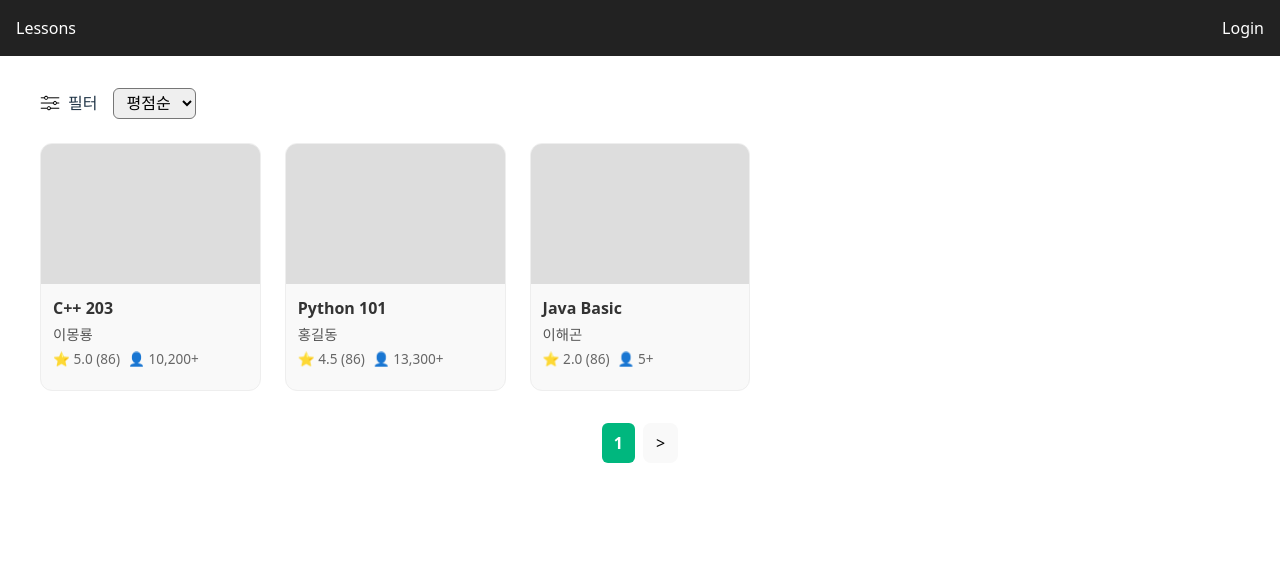
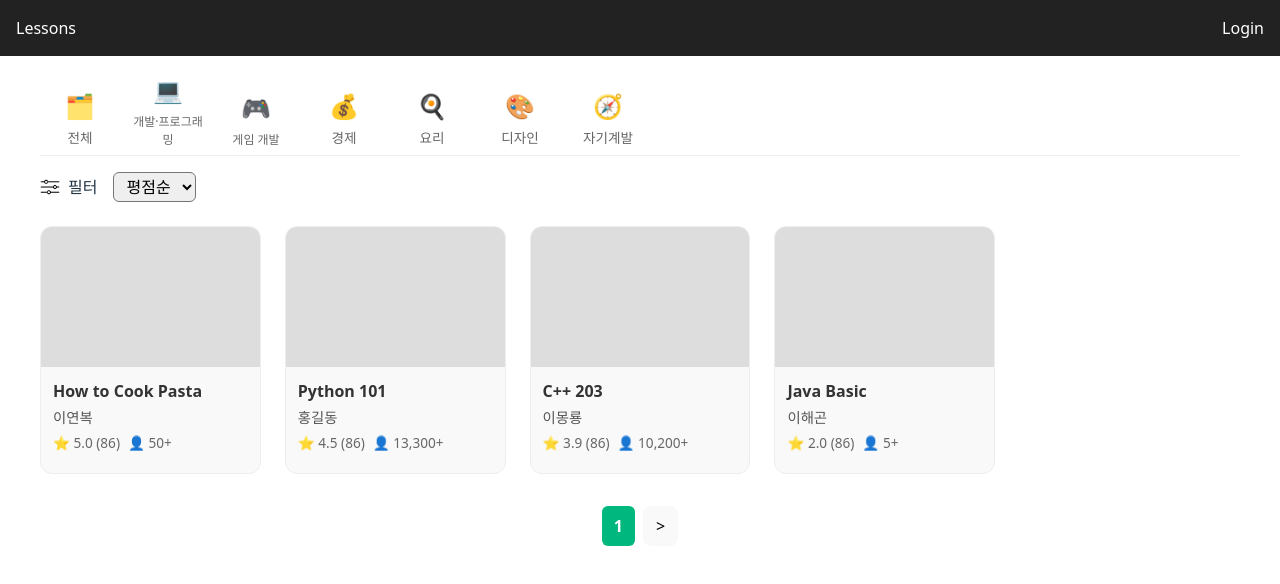
Before and after one commit to DK1603/SkillSwap, a React (Vite) app in the folder frontend/: page / in a window 1280 px wide. Shown: the top 584 px of the page. Built offline with nearby package versions, Linux system fonts and the light colour scheme; no server answers.

Commit message:
250531 | dev : make category navigation

```diff
--- /dev/null
+++ b/frontend/src/components/CategoryNav.jsx
@@ -0,0 +1,49 @@
+import React from 'react';
+
+// key값 변경
+const categories = [
+  { key: '전체', icon: '🗂️', label: '전체' },
+  { key: '프로그래밍', icon: '💻', label: '개발·프로그래밍' },
+  { key: '게임', icon: '🎮', label: '게임 개발' },
+  { key: '경제', icon: '💰', label: '경제' },
+  { key: '요리', icon: '🍳', label: '요리' },
+  { key: '디자인', icon: '🎨', label: '디자인' },
+  { key: '자기계발', icon: '🧭', label: '자기계발' },
+];
+
+export default function CategoryNav({ selected, setSelected }) {
+  return (
+    <div style={{
+      display: 'flex',
+      justifyContent: 'flex-start',
+      alignItems: 'flex-end',
+      gap: '0.5rem',
+      marginTop: '-1rem',
+      borderBottom: '1px solid #eee',
+      marginBottom: '1rem' // 필터와의 간격 생성
+    }}>
+      {categories.map((cat) => (
+        <div
+          key={cat.key}
+          onClick={() => setSelected(cat.key)}
+          style={{
+            width: '80px',
+            display: 'flex',
+            flexDirection: 'column',
+            alignItems: 'center',
+            cursor: 'pointer',
+            color: selected === cat.key ? '#000' : '#666',
+            fontWeight: selected === cat.key ? 'bold' : 'normal',
+            borderBottom: selected === cat.key ? '2px solid #00b77e' : '2px solid transparent',
+            paddingBottom: '0.25rem',
+          }}
+        >
+          <div style={{ fontSize: '1.5rem', marginBottom: '0.3rem' }}>{cat.icon}</div>
+          <div style={{ fontSize: ['프로그래밍', '게임'].includes(cat.key) ? '0.75rem' : '0.85rem' }}>
+              {cat.label}
+          </div>
+        </div>
+      ))}
+    </div>
+  );
+}
--- a/frontend/src/components/LessonFeed.jsx
+++ b/frontend/src/components/LessonFeed.jsx
@@ -1,16 +1,19 @@
 import React, { useState } from 'react';
 import { useNavigate } from 'react-router-dom';
+import CategoryNav from '../components/CategoryNav';
 
 export default function LessonFeed() {
   const navigate = useNavigate();
   const staticLessons = [
-    { id: '1', title: 'Python 101', author: '홍길동', rating: 4.5, students: 13300 },
-    { id: '2', title: 'C++ 203', author: '이몽룡', rating: 5.0, students: 10200 },
-    { id: '3', title: 'Java Basic', author: '이해곤', rating: 2.0, students: 5 }
+    { id: '1', title: 'Python 101', author: '홍길동', rating: 4.5, students: 13300, tags: ['프로그래밍'] },
+    { id: '2', title: 'C++ 203', author: '이몽룡', rating: 3.9, students: 10200, tags: ['프로그래밍'] },
+    { id: '3', title: 'Java Basic', author: '이해곤', rating: 2.0, students: 5, tags: ['프로그래밍'] },
+    { id: '4', title: 'How to Cook Pasta', author: '이연복', rating: 5.0, students: 50, tags: ['요리'] },
   ];
 
   const [lessons] = useState(staticLessons);
-  const [sortMode, setSortMode] = useState('rating'); // 'rating' or 'students'
+  const [sortMode, setSortMode] = useState('rating');
+  const [selectedTag, setSelectedTag] = useState(null);
 
   const sortedLessons = [...lessons].sort((a, b) => {
     if (sortMode === 'rating') return b.rating - a.rating;
@@ -18,9 +21,15 @@ export default function LessonFeed() {
     return 0;
   });
 
+const filteredLessons = selectedTag && selectedTag !== '전체'
+  ? sortedLessons.filter(l => l.tags?.includes(selectedTag))
+  : sortedLessons;
+
   return (
     <div style={{ background: '#fff', minHeight: '100vh', padding: '2rem' }}>
       <div style={{ maxWidth: '1200px', margin: '0 auto' }}>
+        <CategoryNav selected={selectedTag} setSelected={setSelectedTag} />
+
         {/* 상단 정렬 옵션 */}
         <div style={{ display: 'flex', justifyContent: 'space-between', alignItems: 'center', marginBottom: '1.5rem' }}>
           <div style={{ display: 'flex', gap: '1rem', alignItems: 'center' }}>
@@ -28,7 +37,7 @@ export default function LessonFeed() {
               <img src="src/assets/filter_icon.png" alt="filter" style={{ width: '20px', height: '20px' }} />
               <strong>필터</strong>
             </span>
-            <select value={sortMode} onChange={(e) => setSortMode(e.target.value)} style={{ padding: '0.3rem 0.5rem', fontSize: '1rem', borderRadius: '6px' }}> setSortMode(e.target.value)
+            <select value={sortMode} onChange={(e) => setSortMode(e.target.value)} style={{ padding: '0.3rem 0.5rem', fontSize: '1rem', borderRadius: '6px' }}>
               <option value="rating">평점순</option>
               <option value="students">인기순</option>
             </select>
@@ -41,7 +50,7 @@ export default function LessonFeed() {
           gridTemplateColumns: 'repeat(auto-fill, minmax(200px, 1fr))',
           gap: '1.5rem',
         }}>
-          {sortedLessons.map(lesson => (
+          {filteredLessons.map(lesson => (
             <div
               key={lesson.id}
               onClick={() => navigate(`/lesson/${lesson.id}`)}
```
